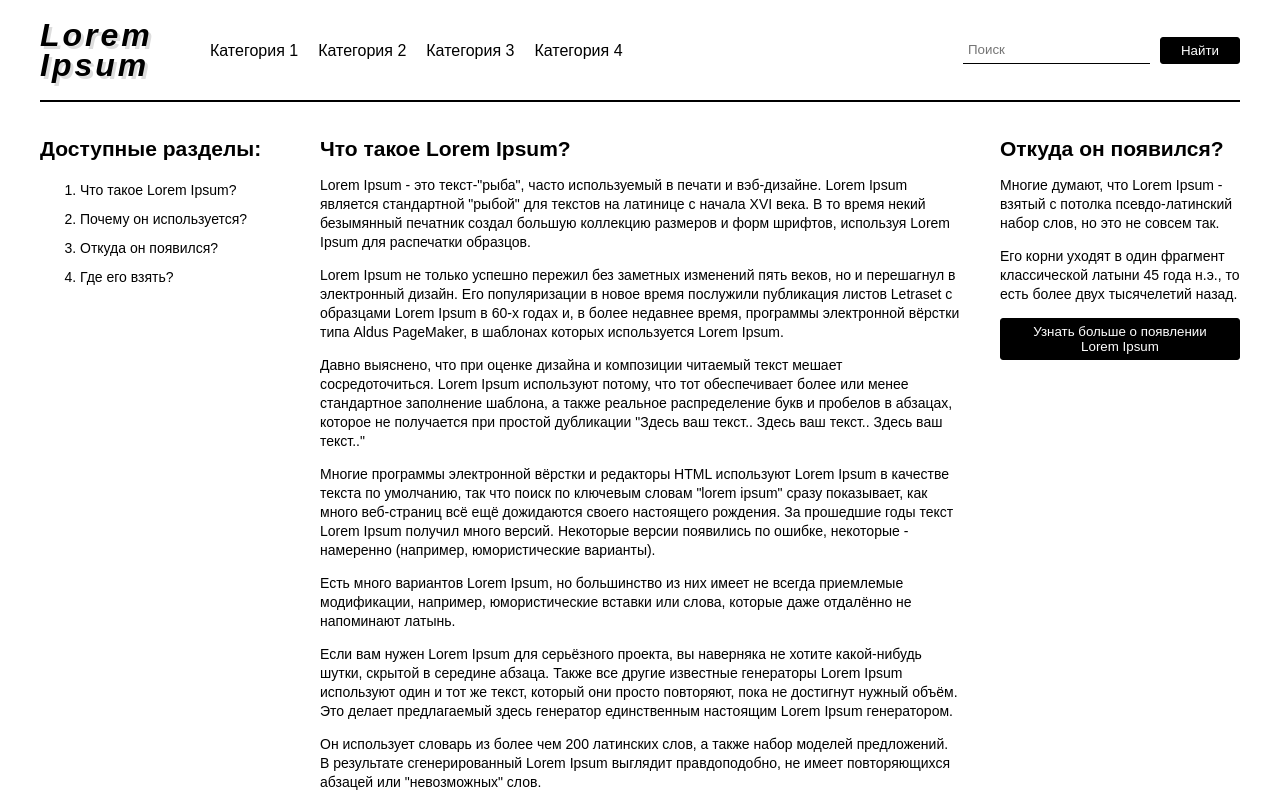
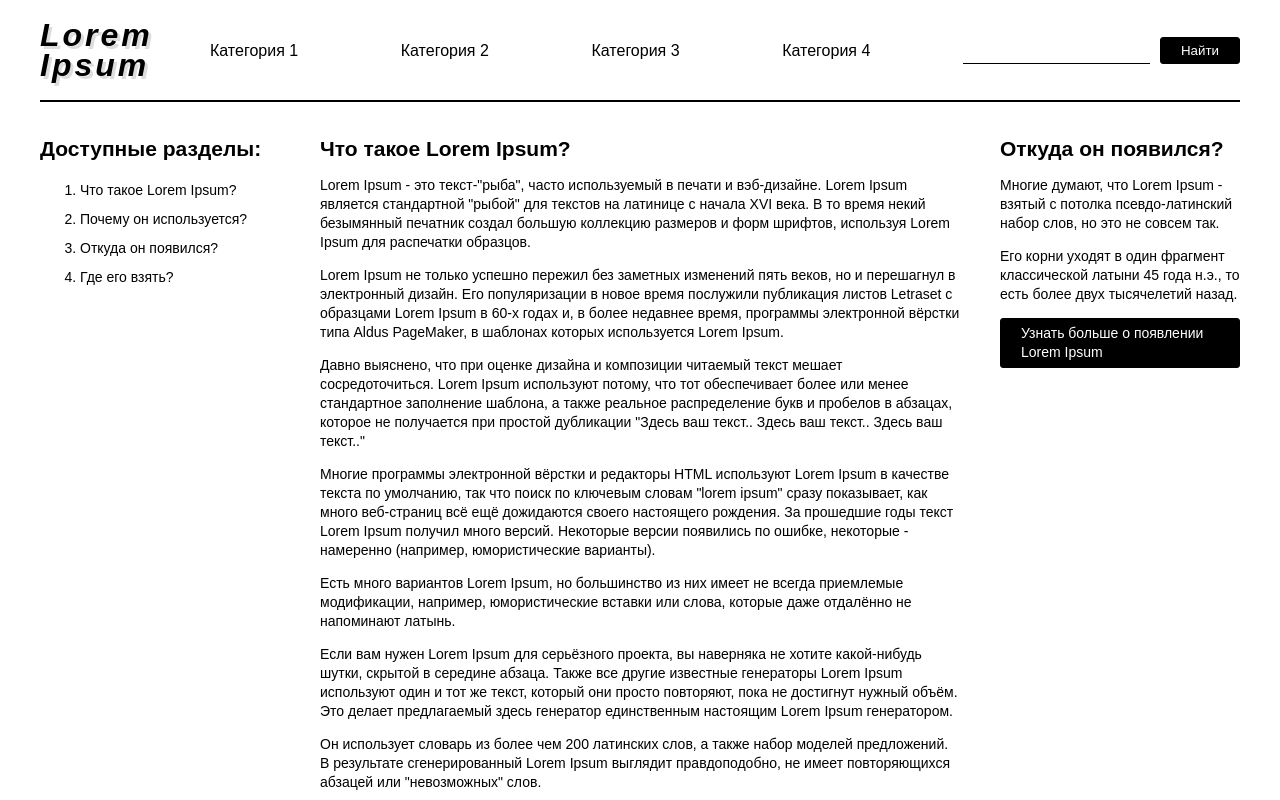
Before and after one commit to anastasiast/availability, a plain HTML site: page index.html in a window 1280 px wide. Shown: the top 800 px of the page. Drawn offline with Linux system fonts and the light colour scheme.

Commit message:
Fix after review

```diff
--- a/index.html
+++ b/index.html
@@ -17,32 +17,27 @@
             </h1>
 
             <nav class="header__nav nav">
-                <ul class="nav__list">
-                    <li class="nav__list-item">
-                        <a href="#" class="nav__list-link" title="Категория 1">
+                <a href="#" class="nav__link" title="Категория 1">
                     Категория 1
                 </a>
-                    </li>
-                    <li class="nav__list-item">
-                        <a href="#" class="nav__list-link" title="Категория 2">
+                <a href="#" class="nav__link" title="Категория 2">
                     Категория 2
                 </a>
-                    </li>
-                    <li class="nav__list-item">
-                        <a href="#" class="nav__list-link" title="Категория 3">
+                <a href="#" class="nav__link" title="Категория 3">
                     Категория 3
                 </a>
-                    </li>
-                    <li class="nav__list-item">
-                        <a href="#" class="nav__list-link" title="Категория 4">
+                <a href="#" class="nav__link" title="Категория 4">
                     Категория 4
                 </a>
-                    </li>
-                </ul>
 
                 <form class="search form" action="#" method="post">
-                    <input id="search" name="search-term" type="text" class="search__input input"
-                           title="Поле поиска" placeholder="Поиск">
+                    <input aria-invalid="false"
+                           aria-placeholder="Поиск"
+                           id="search"
+                           name="search-term"
+                           type="text"
+                           class="search__input input"
+                           title="Поле поиска">
 
                     <button type="submit" class="btn search__btn" title="Найти">
                         Найти
@@ -132,10 +127,11 @@
                     Его корни уходят в один фрагмент классической латыни
                     45 года н.э., то есть более двух тысячелетий назад.
                 </p>
-                <!--<button class="modal-link btn" type="button" onclick="window.modal.showModal()">-->
-                <button class="modal-link btn" type="button">
+                <div role="button"
+                     tabindex="0"
+                     class="modal-link btn">
                     Узнать больше о появлении Lorem Ipsum
-                </button>
+                </div>
                 <dialog class="modal" id="modal" aria-label="О появлении Lorem Ipsum">
                     <!--<button class="modal__close" onclick="window.modal.close()">&#x2715;</button>-->
                     <p>
@@ -180,7 +176,7 @@
                 <h3>
                     Помощь
                 </h3>
-                <ul class="footer__list">
+                <ul class="footer__list" role="navigation">
                     <li class="footer__list-item">
                         <a href="#" title="О нас">О нас</a>
                     </li>
@@ -200,7 +196,7 @@
                 <h3>
                     О нас
                 </h3>
-                <ul class="footer__list">
+                <ul class="footer__list" role="navigation">
                     <li class="footer__list-item">
                         <a href="#" title="Наша команда">Наша команда</a>
                     </li>
--- a/styles.css
+++ b/styles.css
@@ -27,7 +27,7 @@ ul {
     padding: 0;
 }
 
-li a {
+li a, .nav__link {
     text-decoration: none;
     color: var(--main-color);
     display: inline-block;
@@ -35,7 +35,7 @@ li a {
     transition: all .3s ease-in-out;
 }
 
-li a:hover {
+li a:hover, .nav__link:hover {
     opacity: .6;
 }
 
@@ -78,15 +78,7 @@ li a:hover {
     justify-content: space-between;
 }
 
-.nav__list {
-    list-style-type: none;
-    padding: 0;
-    margin: 0 12px 0 0;
-    display: inline-flex;
-    align-items: center;
-}
-
-.nav__list-link {
+.nav__link {
     padding: 8px 10px;
     font-size: 16px;
 }
```
Lines whose indentation alone changed are shown as unchanged.
